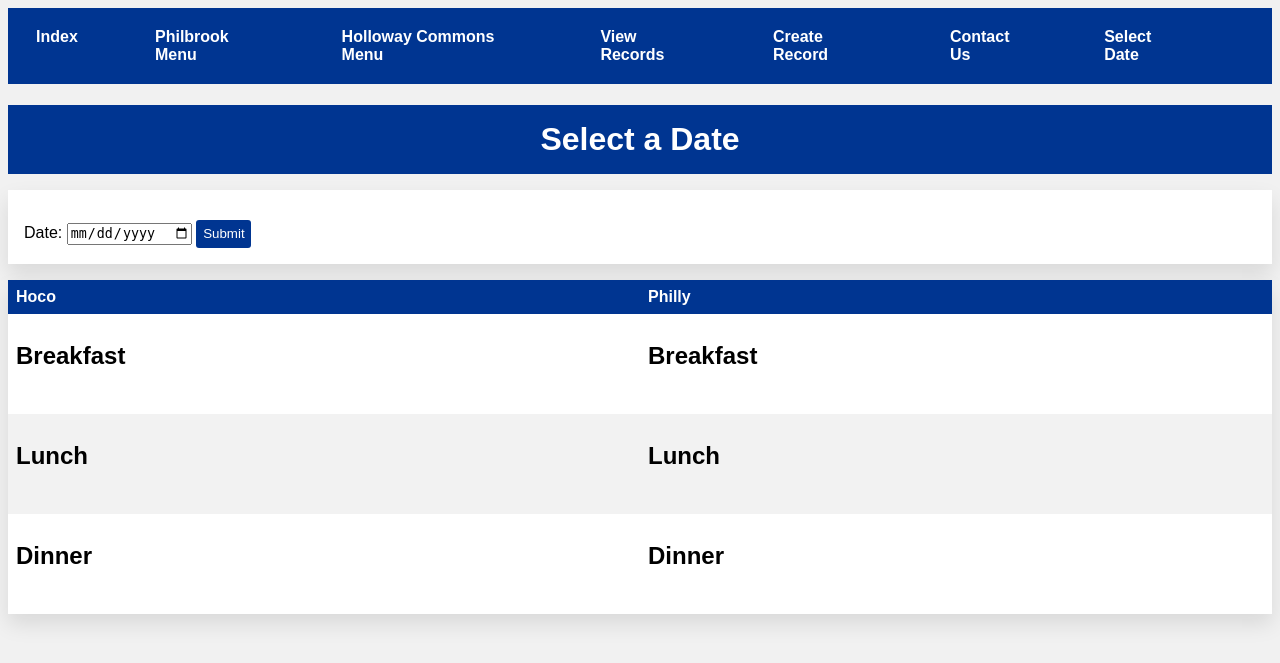
After one commit to GetBirned/FUN-H, a Flask app: template WebApp/templates/date.html in a window 1280 px wide. The commit adds this page. Shown: the top 663 px of the page. Run offline with Flask 2, Linux system fonts and the light colour scheme; the template is opened without the code that fills it, so the values that code supplies are empty.

Commit message:
added date selection

```diff
--- a/DataService/fetchMenus.py
+++ b/DataService/fetchMenus.py
@@ -56,7 +56,7 @@ def getMealItems():
 				items.append(item_text)
 			# Append the dictionary to the JSON file
 			for item in items:
-				item_dict = {'location': location_name, 'meal': meal, 'item': item, 'date': ("%s-%s-%s" % (current_time.month, current_time.day - 1, current_time.year))}
+				item_dict = {'location': location_name, 'meal': meal, 'item': item, 'date': ("%s-%s-%s" % (current_time.month, current_time.day, current_time.year))}
 				item_list.append(item_dict)
 			requests.post(create_url, json=item_list)
 
--- a/WebApp/app.py
+++ b/WebApp/app.py
@@ -3,7 +3,8 @@ from flask import Flask, render_template, url_for, request, redirect, send_file
 import requests
 from datetime import datetime
 import json
-
+from collections import defaultdict
+from datetime import datetime
 from bson import json_util, ObjectId
 
 app = Flask(__name__)
@@ -78,5 +79,30 @@ def records():
         records = json_util.loads(response.text)
         return render_template("records.html", records=records, url_index=url_for('index'), url_create=url_for('create'), url_phillyMenu=url_for('phillyMenu'))
 
+
+@app.route('/date', methods=["GET", "POST"])
+def date():
+    if request.method == "POST":
+        selected_date = request.form.get("date")
+        parsed_date = datetime.strptime(selected_date, "%Y-%m-%d")
+        formatted_date = parsed_date.strftime("%-m-%-d-%Y") # Updated line
+
+        response = requests.get("https://testfunctionappcs518.azurewebsites.net/api/readrecords", params={"query":'{"date": "'+formatted_date+'"}'})
+        records = json_util.loads(response.text)
+
+        sorted_records = {"philly": defaultdict(list), "hoco": defaultdict(list)}
+
+        for record in records:
+            if record["location"] == "philly":
+                sorted_records["philly"][record["meal"]].append(record)
+            elif record["location"] == "hoco":
+                sorted_records["hoco"][record["meal"]].append(record)
+
+        return render_template("date.html", records=sorted_records)
+    else:
+        return render_template("date.html")
+
+
+
 if __name__ == "__main__":
     app.run(debug=True)
--- a/WebApp/templates/contact.html
+++ b/WebApp/templates/contact.html
@@ -74,6 +74,8 @@
         <li><a href="{{ url_for('records') }}">View Records</a></li>
         <li><a href="{{ url_for('create') }}">Create Record</a></li>
         <li><a href="{{ url_for('contact') }}">Contact Us</a></li>
+        <li><a href="{{ url_for('date') }}">Select Date</a></li>
+
       </ul>
     </nav>
     <h1>Contact Us:</h1>
--- a/WebApp/templates/create.html
+++ b/WebApp/templates/create.html
@@ -91,6 +91,8 @@
         <li><a href="{{ url_for('hocoMenu') }}">Holloway Commons Menu</a></li>
         <li><a href="{{ url_for('records') }}">View Records</a></li>
         <li><a href="{{ url_for('create') }}">Create Record</a></li>
+        <li><a href="{{ url_for('contact') }}">Contact Us</a></li>
+        <li><a href="{{ url_for('date') }}">Select Date</a></li>
       </ul>
     </nav>
     <h1>Create Record</h1>
--- /dev/null
+++ b/WebApp/templates/date.html
@@ -0,0 +1,161 @@
+<!--Author Austin Snow-->
+<!-- used GPT-4 to help set this entire page up -->
+<!doctype html>
+<html>
+  <head>
+    <title>Date Selection</title>
+    <link rel="icon" href="/image" type="image/x-icon">
+    <style>
+      body {
+        font-family: Arial, Helvetica, sans-serif;
+        background-color: #f1f1f1;
+      }
+      a {
+        color: #003591;
+        text-decoration: none;
+        font-weight: bold;
+      }
+      a:hover {
+        text-decoration: underline;
+      }
+      h1 {
+        margin-bottom: 0;
+        padding: 0.5em;
+        background-color: #003591;
+        color: #fff;
+        text-align: center;
+      }
+      .container {
+        max-width: 800px;
+        margin: 0 auto;
+        padding: 1em;
+      }
+      form {
+        background-color: #fff;
+        box-shadow: 0 10px 20px rgba(0,0,0,0.1);
+        margin-top: 1em;
+        padding: 1em;
+      }
+      input[type="text"], input[type="number"] {
+        width: 100%;
+        padding: 0.5em;
+        margin: 0.5em 0;
+        border: none;
+        border-radius: 3px;
+        box-shadow: 0 0 3px rgba(0,0,0,0.1);
+      }
+      input[type="submit"] {
+        background-color: #003591;
+        color: #fff;
+        border: none;
+        border-radius: 3px;
+        padding: 0.5em;
+        margin-top: 1em;
+        cursor: pointer;
+      }
+      input[type="submit"]:hover {
+        background-color: #001D52;
+      }
+      nav {
+      background-color: #003591;
+      padding: 1.25em;
+      margin-left: 0;
+      }
+      nav ul {
+          list-style: none;
+          margin: 0;
+          padding: 0;
+          display: flex;
+      }
+      nav li {
+          margin: 0 0.5em;
+          padding-right: 5%;
+      }
+      nav a {
+          color: #fff;
+          text-decoration: none;
+          font-weight: bold;
+      }
+      nav a:hover {
+          text-decoration: underline;
+      }
+      .menu-container {
+          display: flex;
+          justify-content: space-around;
+          flex-wrap: wrap;
+      }
+      .menu-column {
+          width: 45%;
+      }
+      table {
+        border-collapse: collapse;
+        width: 100%;
+        background-color: #fff;
+        box-shadow: 0 10px 20px rgba(0,0,0,0.1);
+        margin: 1em 0;
+      }
+      th, td {
+        text-align: left;
+        padding: 0.5em;
+      }
+      th {
+        background-color: #003591;
+        color: #fff;
+        font-weight: bold;
+      }
+      tr:nth-child(even) {background-color: #f2f2f2;}
+      td {
+        text-align: left;
+        padding: 0.5em;
+        vertical-align: top; /* Add this property to align the content to the top */
+      }
+    </style>
+  </head>
+  <body>
+    <nav>
+      <ul>
+        <li><a href="{{ url_for('index') }}">Index</a></li>
+        <li><a href="{{ url_for('phillyMenu') }}">Philbrook Menu</a></li>
+        <li><a href="{{ url_for('hocoMenu') }}">Holloway Commons Menu</a></li>
+        <li><a href="{{ url_for('records') }}">View Records</a></li>
+        <li><a href="{{ url_for('create') }}">Create Record</a></li>
+        <li><a href="{{ url_for('contact') }}">Contact Us</a></li>
+        <li><a href="{{ url_for('date') }}">Select Date</a></li>
+      </ul>
+    </nav>
+    <h1>Select a Date</h1>
+    <form action="{{ url_for('date') }}" method="POST">
+      <label for="date">Date:</label>
+      <input type="date" id="date" name="date" required>
+      <input type="submit" value="Submit">
+    </form>
+    <table>
+      <thead>
+        <tr>
+          <th>Hoco</th>
+          <th>Philly</th>
+        </tr>
+      </thead>
+      <tbody>
+        {% for meal in ['Breakfast', 'Lunch', 'Dinner'] %}
+        <tr>
+          {% for location in ['hoco', 'philly'] %}
+          <td>
+            <h2>{{ meal }}</h2>
+            <table>
+              {% for record in records[location][meal] %}
+              <tr>
+                <td>
+                  {{ record["item"] }}
+                </td>
+              </tr>
+              {% endfor %}
+            </table>
+          </td>
+          {% endfor %}
+        </tr>
+        {% endfor %}
+      </tbody>
+    </table>
+  </body>
+</html>
--- a/WebApp/templates/edit.html
+++ b/WebApp/templates/edit.html
@@ -89,6 +89,8 @@
         <li><a href="{{ url_for('hocoMenu') }}">Holloway Commons Menu</a></li>
         <li><a href="{{ url_for('records') }}">View Records</a></li>
         <li><a href="{{ url_for('create') }}">Create Record</a></li>
+        <li><a href="{{ url_for('contact') }}">Contact Us</a></li>
+        <li><a href="{{ url_for('date') }}">Select Date</a></li>
       </ul>
     </nav>
     <h1>Edit Record</h1>
--- a/WebApp/templates/hocoMenu.html
+++ b/WebApp/templates/hocoMenu.html
@@ -78,6 +78,8 @@
           <li><a href="{{ url_for('hocoMenu') }}">Holloway Commons Menu</a></li>
           <li><a href="{{ url_for('records') }}">View Records</a></li>
           <li><a href="{{ url_for('create') }}">Create Record</a></li>
+          <li><a href="{{ url_for('contact') }}">Contact Us</a></li>
+          <li><a href="{{ url_for('date') }}">Select Date</a></li>
         </ul>
       </nav>
     <h1>Holloway Commons Menu</h1>
--- a/WebApp/templates/index.html
+++ b/WebApp/templates/index.html
@@ -74,6 +74,7 @@
         <li><a href="{{ url_for('records') }}">View Records</a></li>
         <li><a href="{{ url_for('create') }}">Create Record</a></li>
         <li><a href="{{ url_for('contact') }}">Contact Us</a></li>
+        <li><a href="{{ url_for('date') }}">Select Date</a></li>
       </ul>
     </nav>
     <h1>Welcome!</h1>
--- a/WebApp/templates/phillyMenu.html
+++ b/WebApp/templates/phillyMenu.html
@@ -78,6 +78,8 @@
           <li><a href="{{ url_for('hocoMenu') }}">Holloway Commons Menu</a></li>
           <li><a href="{{ url_for('records') }}">View Records</a></li>
           <li><a href="{{ url_for('create') }}">Create Record</a></li>
+          <li><a href="{{ url_for('contact') }}">Contact Us</a></li>
+          <li><a href="{{ url_for('date') }}">Select Date</a></li>
         </ul>
       </nav>
     <h1>Philbrook Menu</h1>
--- a/WebApp/templates/records.html
+++ b/WebApp/templates/records.html
@@ -82,6 +82,8 @@
         <li><a href="{{ url_for('hocoMenu') }}">Holloway Commons Menu</a></li>
         <li><a href="{{ url_for('records') }}">View Records</a></li>
         <li><a href="{{ url_for('create') }}">Create Record</a></li>
+        <li><a href="{{ url_for('contact') }}">Contact Us</a></li>
+        <li><a href="{{ url_for('date') }}">Select Date</a></li>
       </ul>
     </nav>
     <div class="container">
```
